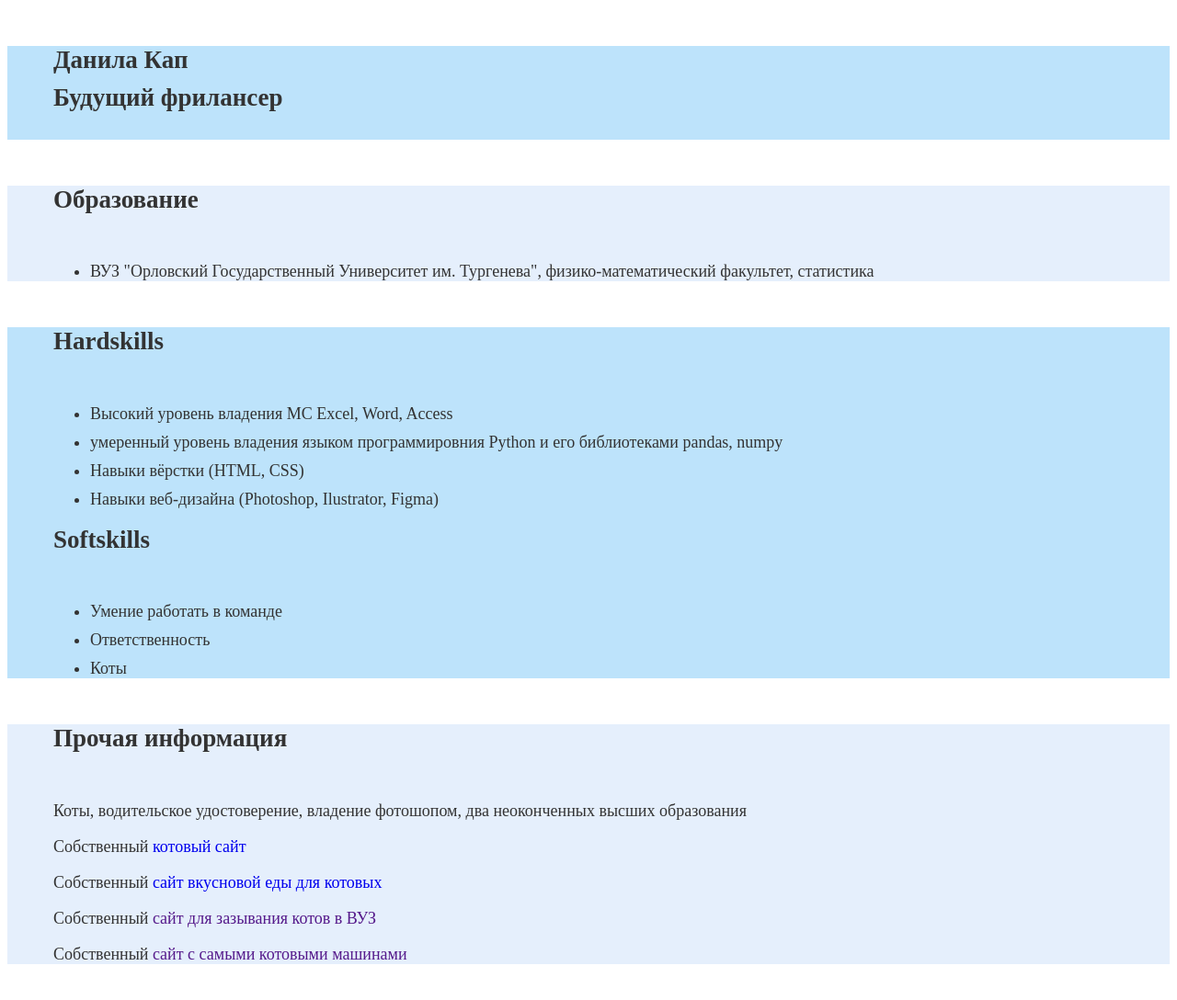
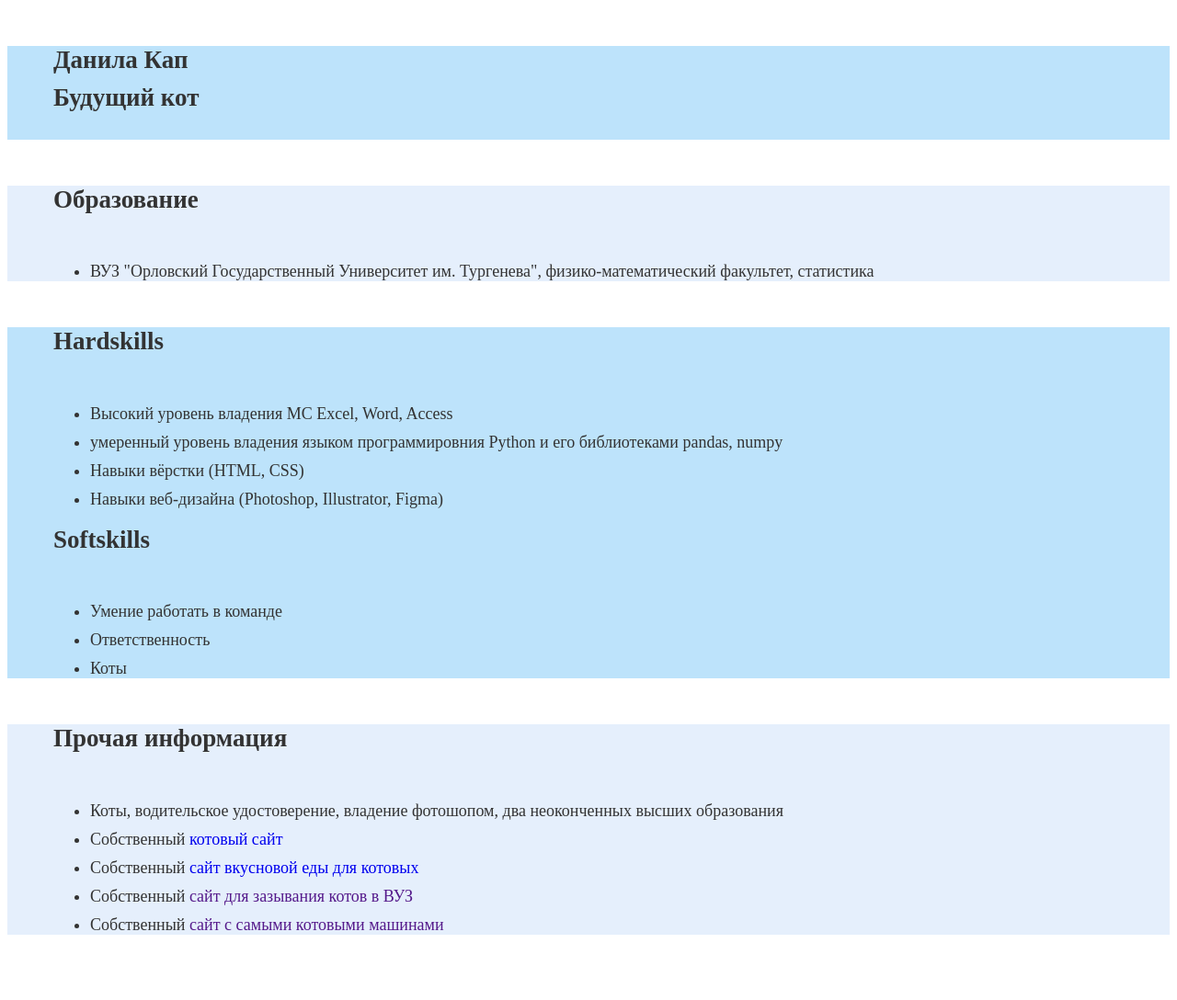
Before and after one commit to lufikow/lufikow.github.io, a plain HTML site: page index.html in a window 1280 px wide. Shown: the whole page at 92% size. After the commit the page ends 1067 px from the top, so only its background shows below. Drawn offline with Linux system fonts and the light colour scheme.

Commit message:
Update index.html

```diff
--- a/index.html
+++ b/index.html
@@ -8,7 +8,7 @@
   <body>
     <section class = "me">
       <h1>Данила Кап</h1>
-      <h2>Будущий фрилансер</h2>
+      <h2>Будущий кот</h2>
     </section>
   <section class = "study">
     <h2>Образование</h2>
@@ -22,7 +22,7 @@
       <li>Высокий уровень владения MC Excel, Word, Access</li>
       <li>умеренный уровень владения языком программировния Python и его библиотеками pandas, numpy</li>
       <li>Навыки вёрстки (HTML, CSS)</li>
-      <li>Навыки веб-дизайна (Photoshop, Ilustrator, Figma)</li>
+      <li>Навыки веб-дизайна (Photoshop, Illustrator, Figma)</li>
     </ul>
       <h2>Softskills</h2>
     <ul>
@@ -33,11 +33,13 @@
   </section>
   <section class = "other">
     <h2>Прочая информация</h2>
-    <p>Коты, водительское удостоверение, владение фотошопом, два неоконченных высших образования</p>
-    <p>Собственный <a href = "https://lufikow.github.io/mamon/">котовый сайт</a></p>
-    <p>Собственный <a href = "https://lufikowzlaba.tilda.ws/laboratoryprostopiz">сайт вкусновой еды для котовых</a></p>
-    <p>Собственный <a href = "">сайт для зазывания котов в ВУЗ</a></p>
-    <p>Собственный <a href = "">сайт с самыми котовыми машинами</a></p>
+    <ul>
+      <li>Коты, водительское удостоверение, владение фотошопом, два неоконченных высших образования</li>
+      <li>Собственный <a href = "https://lufikow.github.io/mamon/">котовый сайт</a></li>
+      <li>Собственный <a href = "https://lufikowzlaba.tilda.ws/laboratoryprostopiz">сайт вкусновой еды для котовых</a></li>
+      <li>Собственный <a href = "">сайт для зазывания котов в ВУЗ</a></li>
+      <li>Собственный <a href = "">сайт с самыми котовыми машинами</a></li>
+    </ul>
   </section>
   </body>
 </html>
```
